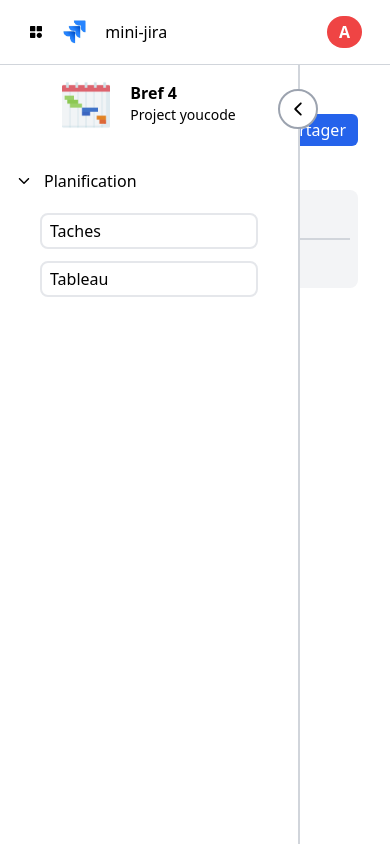
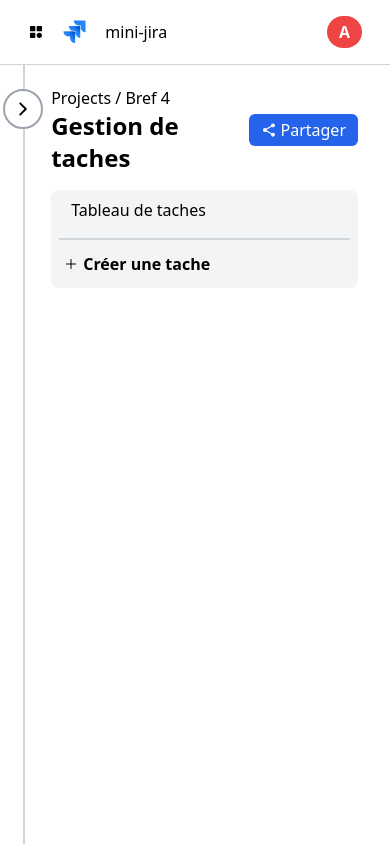
Before and after one commit to AmineNaboulsi/mini-jira, a React (Vite) app: page / in a window 390 px wide. Built offline with nearby package versions, Linux system fonts and the light colour scheme.

Commit message:
Fix : fix some responsive problem

```diff
--- a/src/App.jsx
+++ b/src/App.jsx
@@ -16,8 +16,10 @@ import { FaTimes } from "react-icons/fa";
 import './index.css'
 function App() {
     const [TotalItems , setTotalItems] = useState(1);
-    const [tachelist , settachelist] = useState([
-    ]);
+    const [tachelist, settachelist] = useState(() => {
+        const storedTasks = localStorage.getItem('tasks');
+        return storedTasks ? JSON.parse(storedTasks) : [];
+    });
 
     useEffect(() => {
         const storedTasks = localStorage.getItem('tasks');
@@ -25,6 +27,11 @@ function App() {
             settachelist(JSON.parse(storedTasks));
         }
     }, []);
+
+    useEffect(() => {
+        localStorage.setItem('tasks', JSON.stringify(tachelist));
+    }, [tachelist] );
+
 
     const [SelectedTask , setSelectedTask] = useState( {
         Id : 0 ,
@@ -35,7 +42,10 @@ function App() {
         isOpenedMenu : false ,
         EditMode : false
     });
-    const [slider , setslider] = useState(true);
+    const [slider , setslider] = useState(()=>{
+        const pslider =  localStorage.getItem('pslider');
+        return pslider==0?true :false ;
+    });
     const [EditMode , setEditMode] = useState(false);
 
     const Editcontent = (id) =>{
@@ -80,7 +90,11 @@ function App() {
         )
         console.log(tachelist)
     }
-    const SlideBarEventClick = () => setslider(!slider)
+    const SlideBarEventClick = () => {
+        setslider(!slider);
+        localStorage.setItem('pslider',slider?1:0);
+
+    }
 
     const OpenEtatCombo = (id) => {
         settachelist((prevList) =>
@@ -104,6 +118,7 @@ function App() {
         settachelist(
             tachelist.filter(item => item.Id !== id )
         )
+        localStorage.setItem('tasks', JSON.stringify(tachelist));
     }
     const AddTask = ()=>{
         tachelist.push({
@@ -131,6 +146,8 @@ function App() {
             } : item
         )
         )
+        localStorage.setItem('tasks', JSON.stringify(tachelist));
+
     }
   return (
     <div className='body'>
@@ -296,7 +313,7 @@ function App() {
                 </div>
 
                 {EditMode &&
-                <div className="editmode">
+                <div  className="editmode">
                     <div className="editmodepanel pl-3 pt-3 flex flex-col gap-3">
                         <div className="flex justify-between items-center">
                             <h2>Edit mode</h2>
--- a/src/index.css
+++ b/src/index.css
@@ -68,6 +68,9 @@ main{
 }
 
 @media screen and (max-width : 650px) {
+  .maintachepanel{
+    padding-left: 3.2rem;
+  }
   .menunav{
     display: none;
   }
@@ -96,14 +99,25 @@ main{
     inset: 0;
     background-color: rgba(201, 201, 201, 0.507);
     z-index: 2;
+
   }
   .editmodepanel{
     background-color: white;
     padding: 1rem;
     border-radius: 0.3rem;
     width: 80%;
+    animation: popupaniamtionedit 0.4s ease forwards;
+
   }
-  .maintachepanel{
-    padding-left:3rem;
+
+}
+@keyframes popupaniamtionedit{
+  0%{
+    opacity: 0;
+    transform: translateY(-1rem);
+  }
+  100%{
+    opacity: 1;
+    transform: translateY(0px);
   }
 }
```
